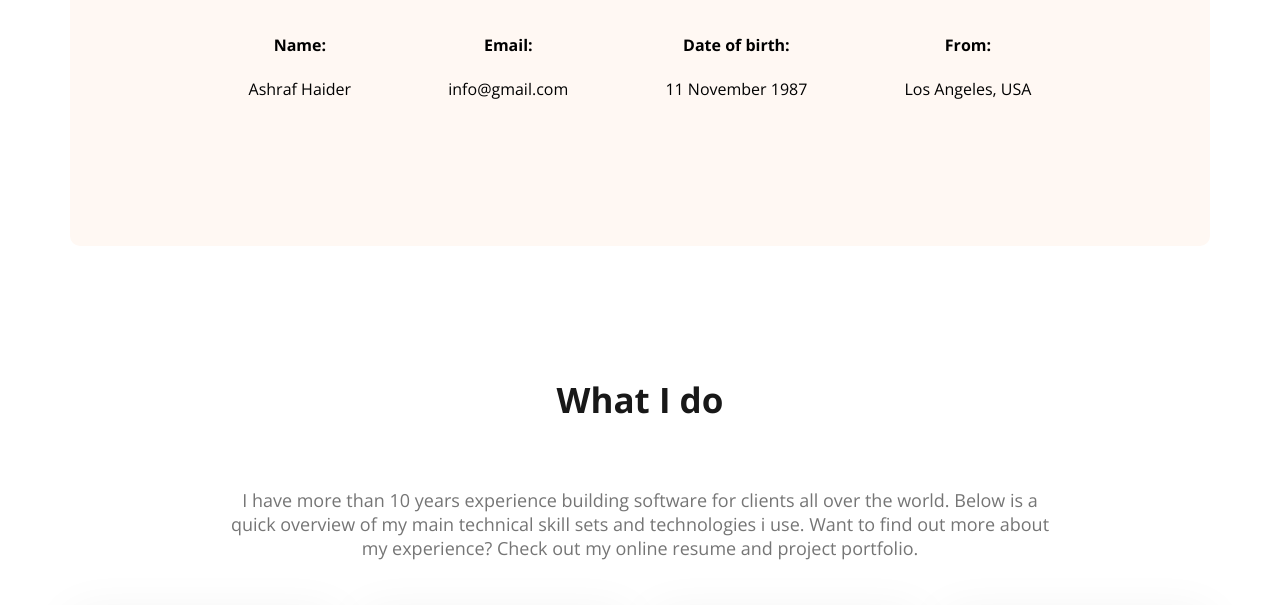
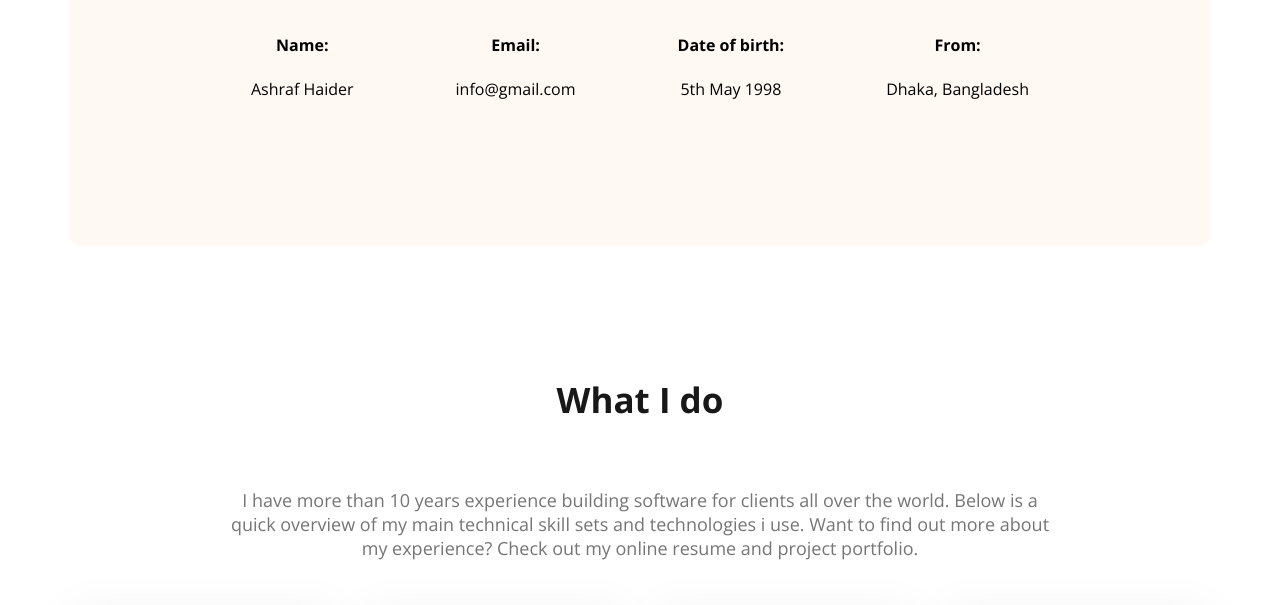
Before and after one commit to Haider3966/webdeveloper-portfolio, a plain HTML site: page index.html in a window 1280 px wide. Shown: the part 912-1517 px from the top of the page. Drawn offline with nearby package versions, Linux system fonts and the light colour scheme.

Commit message:
update title description

```diff
--- a/index.html
+++ b/index.html
@@ -47,11 +47,11 @@
             </div>
             <div class="about-info">
                 <h4 class="info-titile">Date of birth:</h4>
-                <p class="info-description">11 November 1987</p>
+                <p class="info-description">5th May 1998</p>
             </div>
             <div class="about-info">
                 <h4 class="info-titile">From:</h4>
-                <p class="info-description">Los Angeles, USA</p>
+                <p class="info-description">Dhaka, Bangladesh</p>
             </div>
             </div>
         </div>
```
